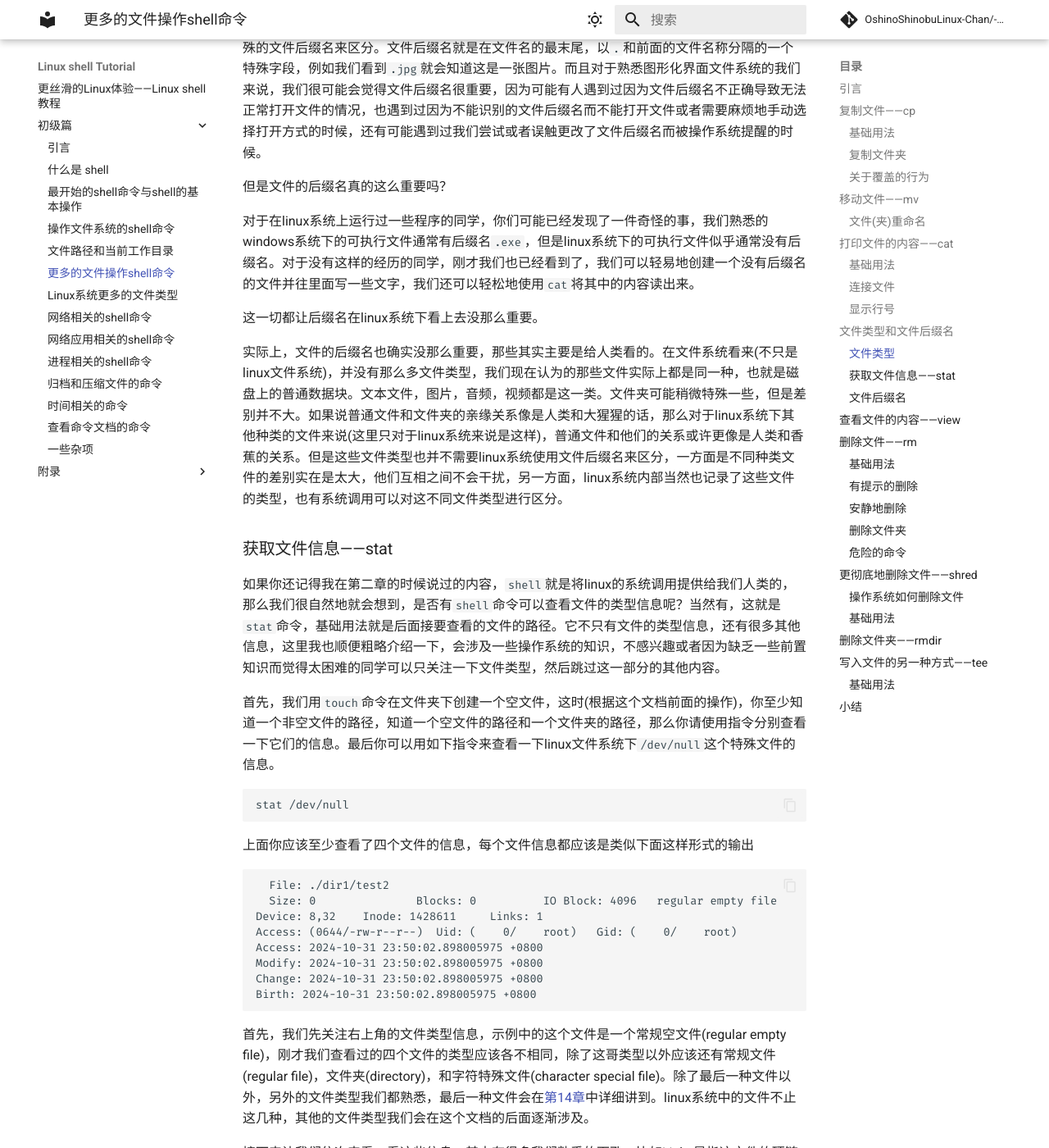
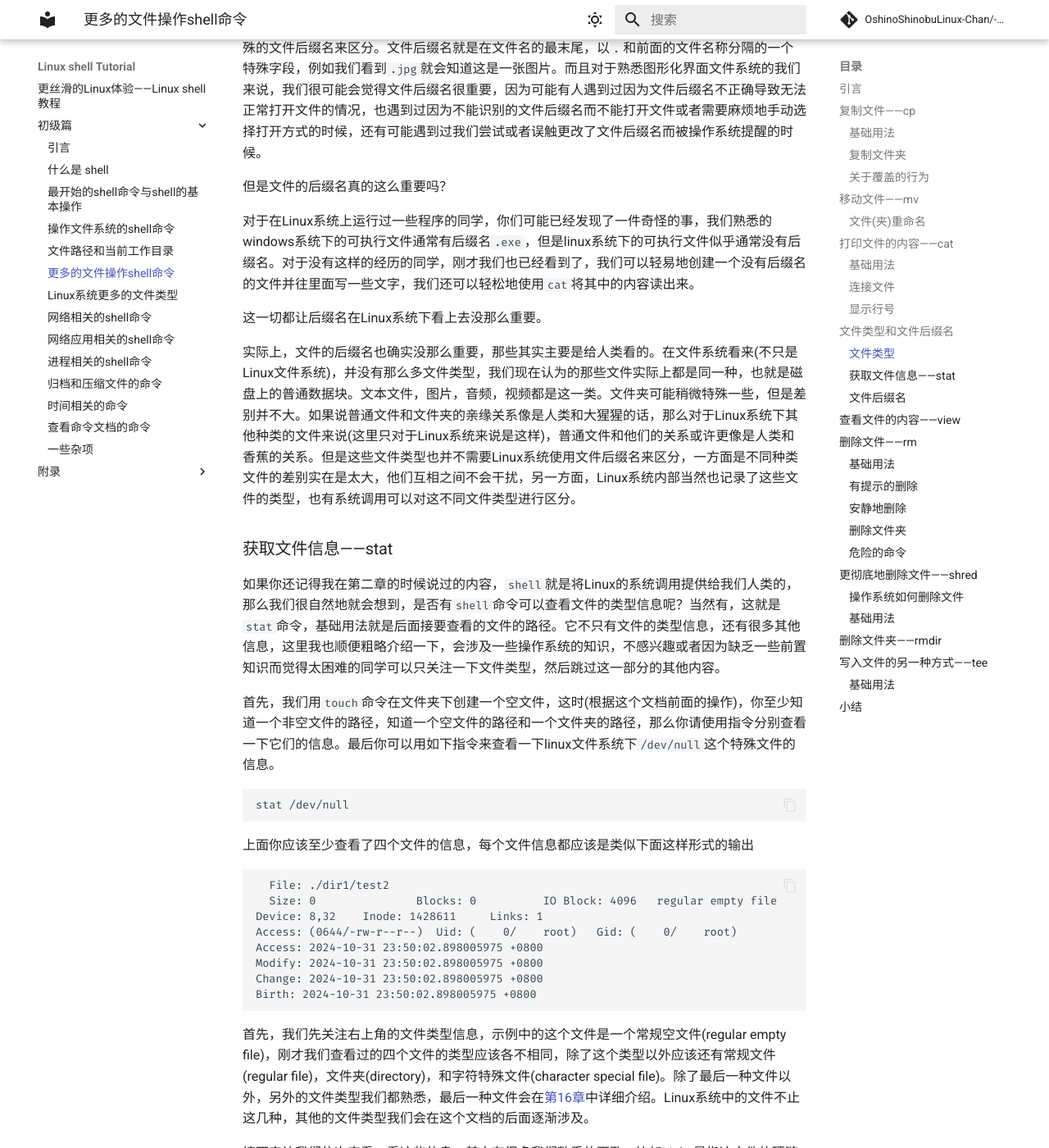
Before and after one commit to OshinoShinobu-Chan/Linux-shell-Tutorial, an MkDocs documentation site: the page built from docs/初级篇/f-6.更多的文件操作shell命令.md, in a window 1280 px wide and 1400 px high, scrolled down 3382 px. Shown: the whole window at 82% size. Built offline with MkDocs 1.6.1 and Material for MkDocs 9.7.7, drawn with Linux system fonts in a browser that asks for light colours; comment, search, counter and statistics services are not loaded; some of the changed text lies outside the part shown.

Commit message:
Fix typo in ch 6

````diff
--- a/docs/初级篇/f-6.更多的文件操作shell命令.md
+++ b/docs/初级篇/f-6.更多的文件操作shell命令.md
@@ -2,7 +2,7 @@
 
 ## 引言
 
-上一章我们介绍了linux文件系统下如何表示文件路径，然后介绍了什么是pwd。这一章我将介绍更多的文件系统的`shell`命令。这些命令一般都有很多的参数，但是其中很多参数的功能并不常用而且理解起来也完全不困难，我在这里一一介绍的话就太无聊了。因此这里我只会介绍这些命令的常用功能，其他的命令行参数大家可以自己去搜索相关资料。
+上一章我们介绍了Linux文件系统下如何表示文件路径，然后介绍了什么是`pwd`。这一章我将介绍更多的文件系统的`shell`命令。这些命令一般都有很多的参数，但是其中很多参数的功能并不常用而且理解起来也完全不困难，我在这里一一介绍的话就太无聊了。因此这里我只会介绍这些命令的常用功能，其他的命令行参数大家可以自己去搜索相关资料。
 
 ## 复制文件——cp
 
@@ -90,19 +90,19 @@ cat hello.txt dontmind.txt > concated
 
 ### 文件类型
 
-在接触到linux系统之前，对于一般人来说，文件类型可能分为文本文档，图片文件，音频文件，视频文件等等。并且这些种类里面可能还会细分各种不同的格式。并且每种文件似乎都会有一种特殊的文件后缀名来区分。文件后缀名就是在文件名的最末尾，以`.`和前面的文件名称分隔的一个特殊字段，例如我们看到`.jpg`就会知道这是一张图片。而且对于熟悉图形化界面文件系统的我们来说，我们很可能会觉得文件后缀名很重要，因为可能有人遇到过因为文件后缀名不正确导致无法正常打开文件的情况，也遇到过因为不能识别的文件后缀名而不能打开文件或者需要麻烦地手动选择打开方式的时候，还有可能遇到过我们尝试或者误触更改了文件后缀名而被操作系统提醒的时候。
+在深入了解文件系统之前，对于一般人来说，文件类型可能分为文本文档，图片文件，音频文件，视频文件等等。并且这些种类里面可能还会细分各种不同的格式。并且每种文件似乎都会有一种特殊的文件后缀名来区分。文件后缀名就是在文件名的最末尾，以`.`和前面的文件名称分隔的一个特殊字段，例如我们看到`.jpg`就会知道这是一张图片。而且对于熟悉图形化界面文件系统的我们来说，我们很可能会觉得文件后缀名很重要，因为可能有人遇到过因为文件后缀名不正确导致无法正常打开文件的情况，也遇到过因为不能识别的文件后缀名而不能打开文件或者需要麻烦地手动选择打开方式的时候，还有可能遇到过我们尝试或者误触更改了文件后缀名而被操作系统提醒的时候。
 
 但是文件的后缀名真的这么重要吗？
 
-对于在linux系统上运行过一些程序的同学，你们可能已经发现了一件奇怪的事，我们熟悉的windows系统下的可执行文件通常有后缀名`.exe`，但是linux系统下的可执行文件似乎通常没有后缀名。对于没有这样的经历的同学，刚才我们也已经看到了，我们可以轻易地创建一个没有后缀名的文件并往里面写一些文字，我们还可以轻松地使用`cat`将其中的内容读出来。
+对于在Linux系统上运行过一些程序的同学，你们可能已经发现了一件奇怪的事，我们熟悉的windows系统下的可执行文件通常有后缀名`.exe`，但是linux系统下的可执行文件似乎通常没有后缀名。对于没有这样的经历的同学，刚才我们也已经看到了，我们可以轻易地创建一个没有后缀名的文件并往里面写一些文字，我们还可以轻松地使用`cat`将其中的内容读出来。
 
-这一切都让后缀名在linux系统下看上去没那么重要。
+这一切都让后缀名在Linux系统下看上去没那么重要。
 
-实际上，文件的后缀名也确实没那么重要，那些其实主要是给人类看的。在文件系统看来(不只是linux文件系统)，并没有那么多文件类型，我们现在认为的那些文件实际上都是同一种，也就是磁盘上的普通数据块。文本文件，图片，音频，视频都是这一类。文件夹可能稍微特殊一些，但是差别并不大。如果说普通文件和文件夹的亲缘关系像是人类和大猩猩的话，那么对于linux系统下其他种类的文件来说(这里只对于linux系统来说是这样)，普通文件和他们的关系或许更像是人类和香蕉的关系。但是这些文件类型也并不需要linux系统使用文件后缀名来区分，一方面是不同种类文件的差别实在是太大，他们互相之间不会干扰，另一方面，linux系统内部当然也记录了这些文件的类型，也有系统调用可以对这不同文件类型进行区分。
+实际上，文件的后缀名也确实没那么重要，那些其实主要是给人类看的。在文件系统看来(不只是Linux文件系统)，并没有那么多文件类型，我们现在认为的那些文件实际上都是同一种，也就是磁盘上的普通数据块。文本文件，图片，音频，视频都是这一类。文件夹可能稍微特殊一些，但是差别并不大。如果说普通文件和文件夹的亲缘关系像是人类和大猩猩的话，那么对于Linux系统下其他种类的文件来说(这里只对于Linux系统来说是这样)，普通文件和他们的关系或许更像是人类和香蕉的关系。但是这些文件类型也并不需要Linux系统使用文件后缀名来区分，一方面是不同种类文件的差别实在是太大，他们互相之间不会干扰，另一方面，Linux系统内部当然也记录了这些文件的类型，也有系统调用可以对这不同文件类型进行区分。
 
 ### 获取文件信息——stat
 
-如果你还记得我在第二章的时候说过的内容，`shell`就是将linux的系统调用提供给我们人类的，那么我们很自然地就会想到，是否有`shell`命令可以查看文件的类型信息呢？当然有，这就是`stat`命令，基础用法就是后面接要查看的文件的路径。它不只有文件的类型信息，还有很多其他信息，这里我也顺便粗略介绍一下，会涉及一些操作系统的知识，不感兴趣或者因为缺乏一些前置知识而觉得太困难的同学可以只关注一下文件类型，然后跳过这一部分的其他内容。
+如果你还记得我在第二章的时候说过的内容，`shell`就是将Linux的系统调用提供给我们人类的，那么我们很自然地就会想到，是否有`shell`命令可以查看文件的类型信息呢？当然有，这就是`stat`命令，基础用法就是后面接要查看的文件的路径。它不只有文件的类型信息，还有很多其他信息，这里我也顺便粗略介绍一下，会涉及一些操作系统的知识，不感兴趣或者因为缺乏一些前置知识而觉得太困难的同学可以只关注一下文件类型，然后跳过这一部分的其他内容。
 
 首先，我们用`touch`命令在文件夹下创建一个空文件，这时(根据这个文档前面的操作)，你至少知道一个非空文件的路径，知道一个空文件的路径和一个文件夹的路径，那么你请使用指令分别查看一下它们的信息。最后你可以用如下指令来查看一下linux文件系统下`/dev/null`这个特殊文件的信息。
 ```bash
@@ -120,7 +120,7 @@ Modify: 2024-10-31 23:50:02.898005975 +0800
 Change: 2024-10-31 23:50:02.898005975 +0800
 Birth: 2024-10-31 23:50:02.898005975 +0800
 ```
-首先，我们先关注右上角的文件类型信息，示例中的这个文件是一个常规空文件(regular empty file)，刚才我们查看过的四个文件的类型应该各不相同，除了这哥类型以外应该还有常规文件(regular file)，文件夹(directory)，和字符特殊文件(character special file)。除了最后一种文件以外，另外的文件类型我们都熟悉，最后一种文件会在[第14章]()中详细讲到。linux系统中的文件不止这几种，其他的文件类型我们会在这个文档的后面逐渐涉及。
+首先，我们先关注右上角的文件类型信息，示例中的这个文件是一个常规空文件(regular empty file)，刚才我们查看过的四个文件的类型应该各不相同，除了这个类型以外应该还有常规文件(regular file)，文件夹(directory)，和字符特殊文件(character special file)。除了最后一种文件以外，另外的文件类型我们都熟悉，最后一种文件会在[第16章]()中详细介绍。Linux系统中的文件不止这几种，其他的文件类型我们会在这个文档的后面逐渐涉及。
 
 接下来让我们依次来看一看这些信息，其中有很多我们熟悉的面孔，比如Links是指这文件的硬链接数量，每个文件都至少有一个硬链接，Access是指文件权限的相关信息，这个在讲`ls`的时候详细讲过，Access后面的是Uid和Gid分别指文件的所有者和他的Userid，以及文件所有者所在的用户组和这个用户组的Groupid。最下面的四排则是四个时间戳，分别表示最后一次接触时间(Access，也就是读或执行)，最后一次修改时间(Modify，也就是写)，最后一次更改时间(Change，也就是修改文件的信息，比如更改文件的权限等，**而不是**文件的内容)，以及创建时间(Birth)。
 
````
Also changed, not shown: other parts of docs/初级篇/f-6.更多的文件操作shell命令.md (+13 -13 lines), README.md (+1 -1 lines).
